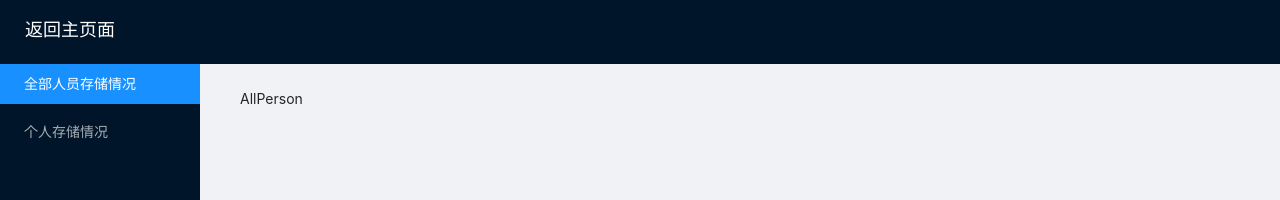
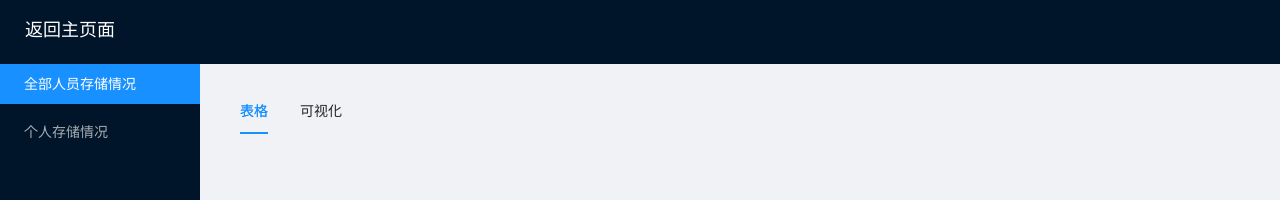
Before and after one commit to wojiaofengzhongzhuifeng/front-upload, a React (Create React App) app: page /console/allPerson in a window 1280 px wide. Shown: the top 200 px of the page. Built offline with nearby package versions, Linux system fonts and the light colour scheme.

Commit message:
使用表格或者可视化方式展示数据

```diff
--- /dev/null
+++ b/src/component/AllPerson/AllPerson.jsx
@@ -0,0 +1,20 @@
+import React from "react";
+import {Tabs} from 'antd';
+
+const { TabPane } = Tabs;
+
+const AllPerson = ()=>{
+  return (
+    <div>
+      <Tabs defaultActiveKey="1">
+        <TabPane tab="表格" key="1">
+
+        </TabPane>
+        <TabPane tab="可视化" key="2">
+
+        </TabPane>
+      </Tabs>
+    </div>
+  )
+}
+export default  AllPerson;
--- /dev/null
+++ b/src/component/Person/Person.jsx
@@ -0,0 +1,20 @@
+import React from "react";
+import {Tabs} from "antd";
+
+const { TabPane } = Tabs;
+
+const Person = ()=>{
+  return (
+    <div>
+      <Tabs defaultActiveKey="1">
+        <TabPane tab="表格" key="1">
+
+        </TabPane>
+        <TabPane tab="可视化" key="2">
+
+        </TabPane>
+      </Tabs>
+    </div>
+  )
+}
+export default  Person;
--- a/src/page/console/Console.jsx
+++ b/src/page/console/Console.jsx
@@ -6,20 +6,14 @@ import {
 } from "react-router-dom";
 import { useHistory } from "react-router-dom";
 import './style.css';
+import AllPerson from '../../component/AllPerson/AllPerson';
+import Person from '../../component/Person/Person';
+
 
 
 const { Header, Content, Footer, Sider } = Layout;
 
-const AllPerson = ()=>{
-  return (
-    <div>AllPerson</div>
-  )
-}
-const Person = ()=>{
-  return (
-    <div>Person</div>
-  )
-}
+
 
 
 const Console = ({pathName})=>{
```
